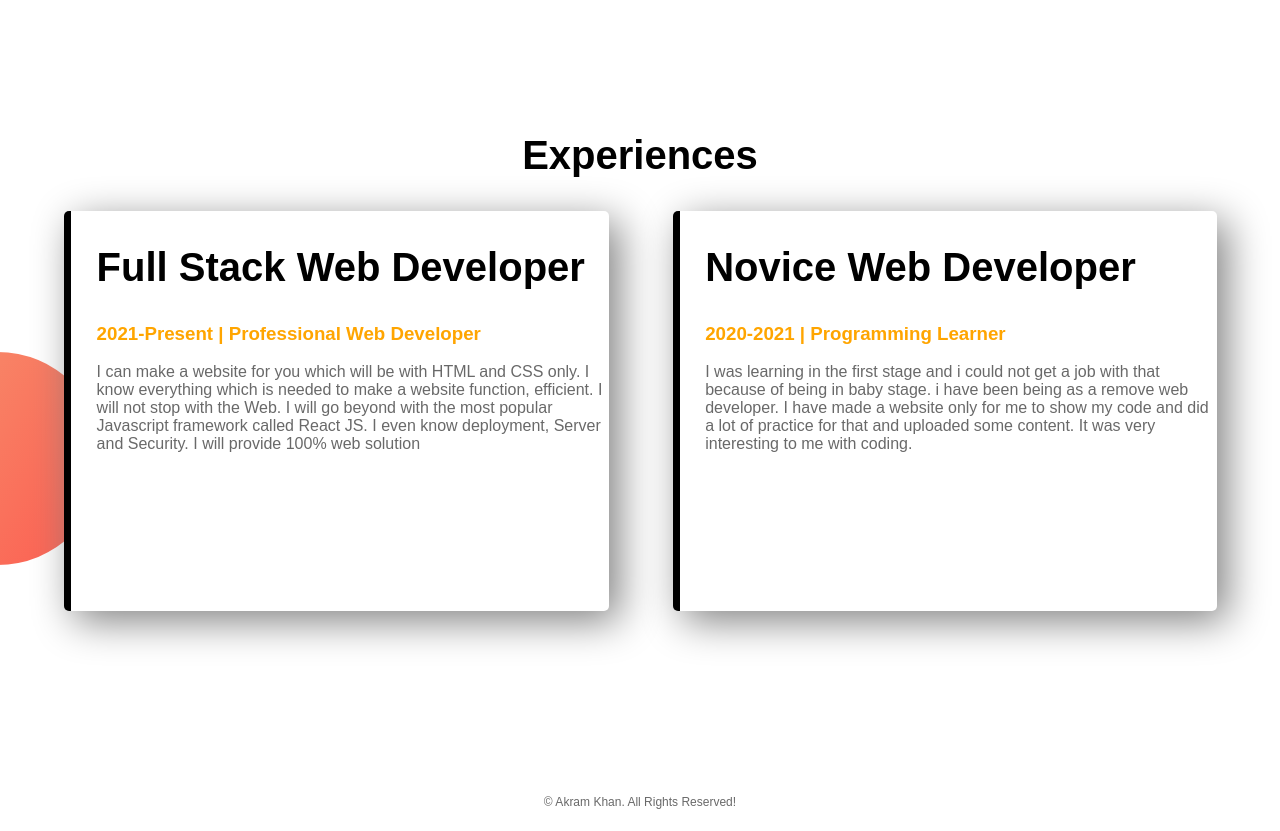
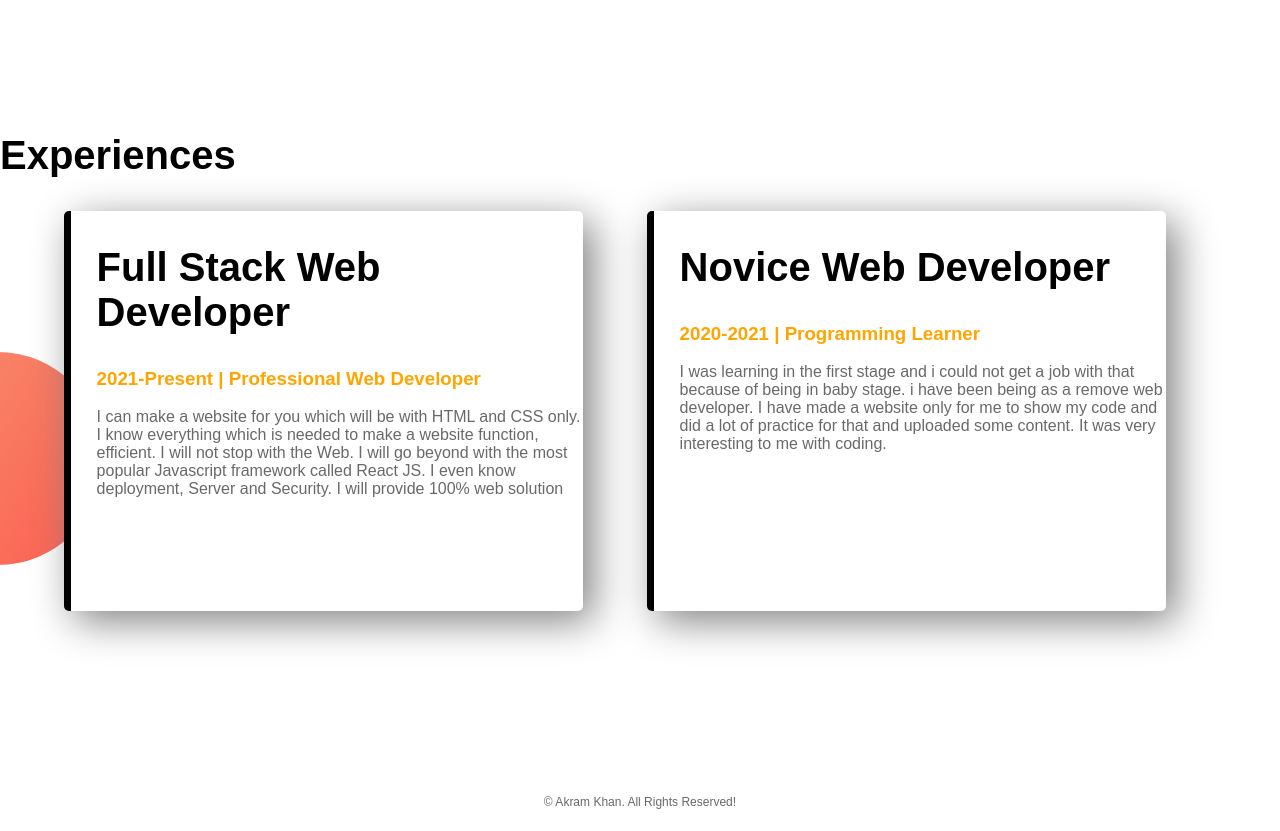
Before and after one commit to akram9704/web-portfolio, a plain HTML site: page index.html in a window 1280 px wide. Shown: the part 1200-2031 px from the top of the page. Drawn offline with Linux system fonts and the light colour scheme.

Commit message:
Everything just got checked out

```diff
--- a/style.css
+++ b/style.css
@@ -9,19 +9,16 @@ h2{
     font-size: 40px;
 }
 p{
-    color: dimgrey;
+    color: dimgray;
 }
 .orange-highlight{
     color: orange;
 }
 .half-width {
-    width: 40%;
+    width: 38%;
     float: left;
     margin-left: 5%;
     padding-left: 2%;
-}
-.text-center{
-    text-align: center;
 }
 .half-width img{
     width: 100%;
```
Also changed, not shown: index.html (+1 -0 lines).
